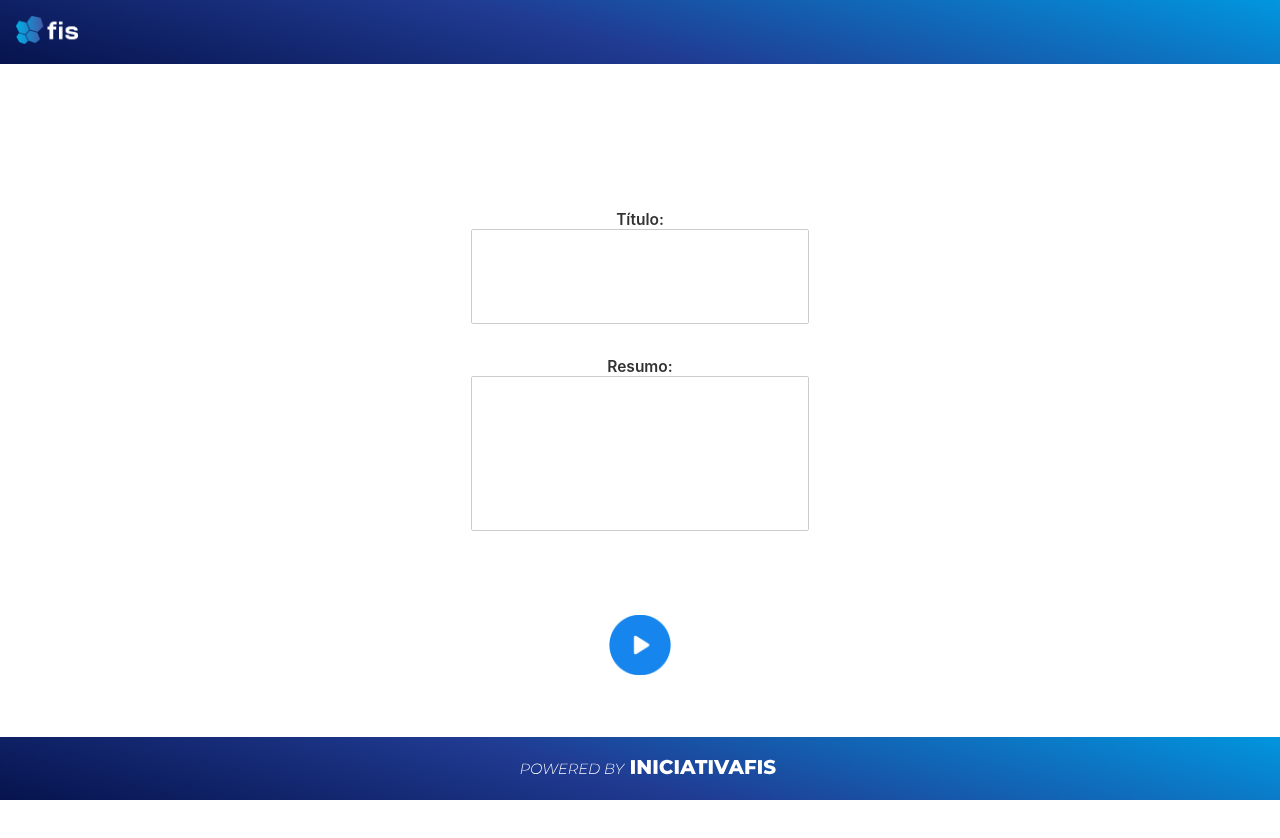
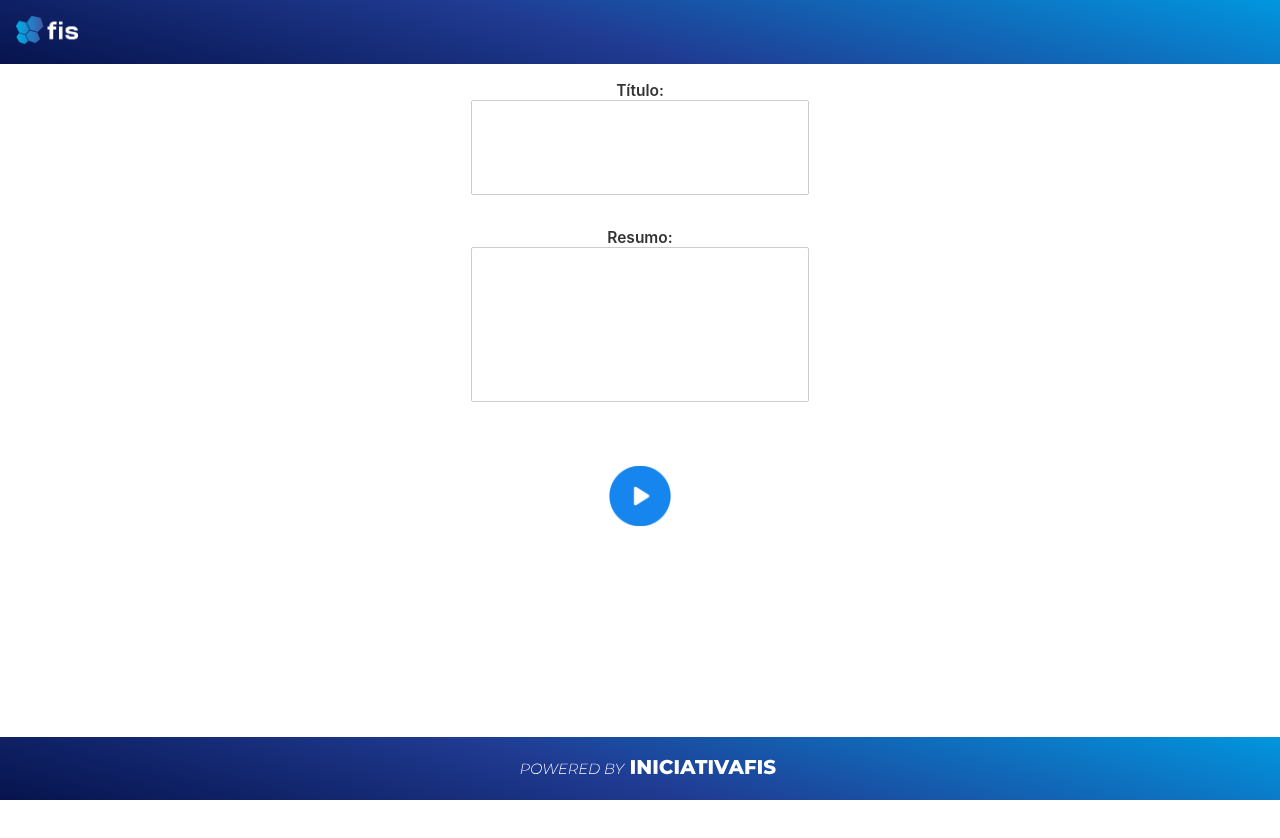
Before and after one commit to iniciativafis/front_zapnews_as_a_service, a Svelte app: page / in a window 1280 px wide. Shown: the top 838 px of the page. After the commit the page ends 800 px from the top, so only its background shows below. Built offline with nearby package versions, Linux system fonts and the light colour scheme.

Commit message:
Updated.

```diff
--- a/src/App.svelte
+++ b/src/App.svelte
@@ -135,14 +135,15 @@
 
 </script>
 
+
 <Header/>
 
-<div style="padding: 30px"></div>
+<main style="padding-top: 80px;">
 
-<main class="container" style="padding: 10px;">
 	<div class="scrollable-content">
-<div></div>
 
+		<div class="container">
+			<div class="scrollable-content">
 				<div>
 					<label for='titulo'> <p1> Título: </p1> </label>
 					<textarea name='titulo' cols="30" rows="4" maxlength="400" style="resize: none;" />
@@ -157,9 +158,11 @@
 
 				<br>
 				<br>
-	<br>
 
 				<button class='button_style' on:click={button_action}> <img height=60 src="./img/next.png" style="padding-top: 20%"> </button>
+
+			</div>
+		</div>
 
 		{#if formPreenchido!=""}
 		{#if main_state==true}
@@ -250,8 +253,10 @@
 		{/if}
 		{/if}
 
+	</div>
+
 	<div style="padding-bottom: 13%;"></div>
-<div class="scrollable-content">
+
 </main>
 
 <Footer/>
```
Lines whose indentation alone changed are shown as unchanged.
